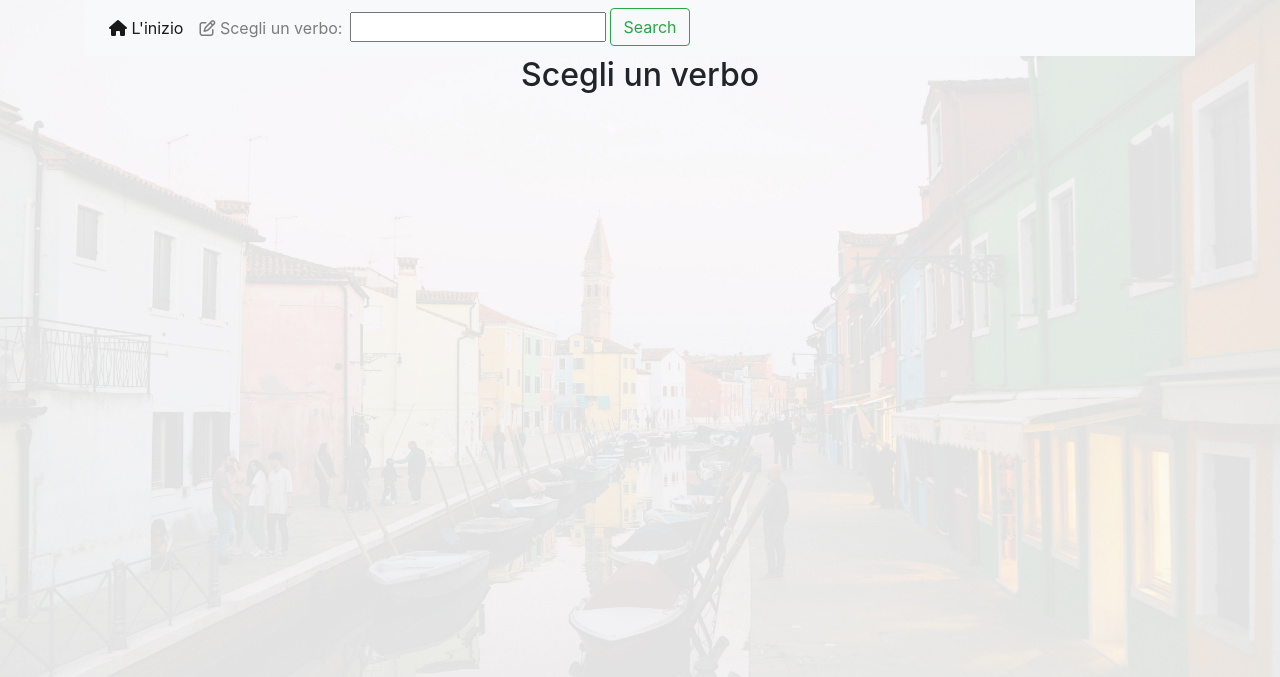
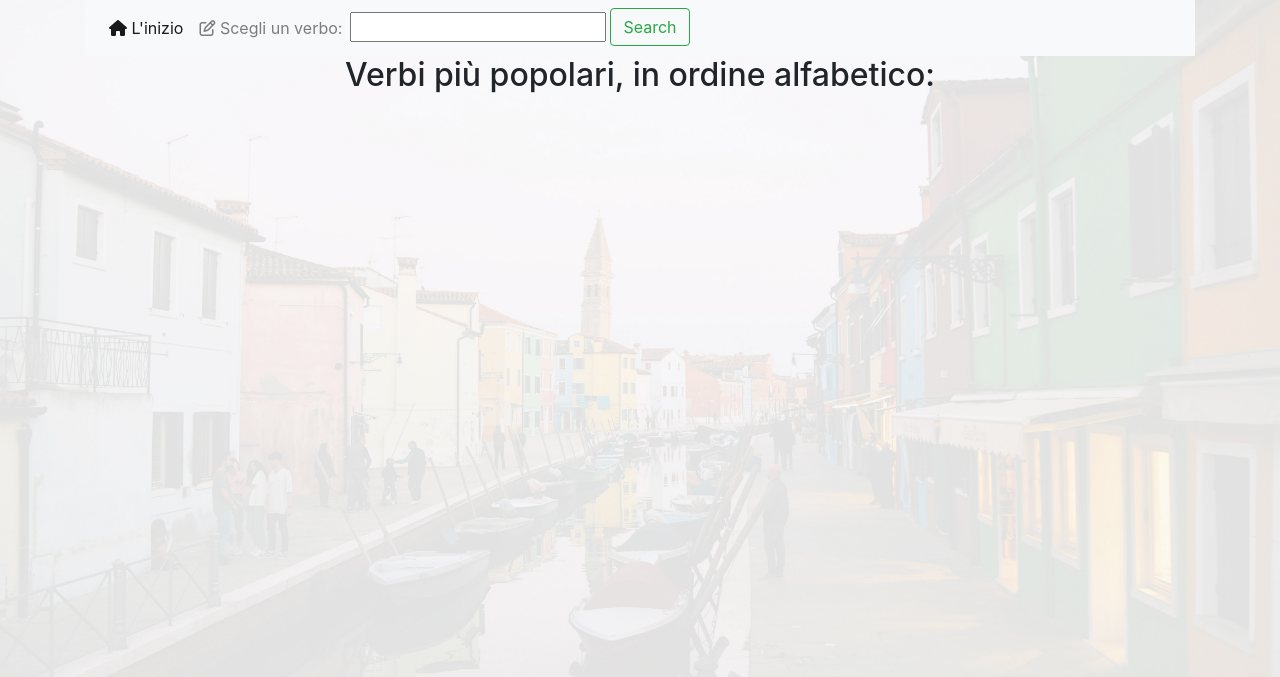
Before and after one commit to raphaelcordon/Verbi, a Flask app: page /italianoMain in a window 1280 px wide. Shown: the top 677 px of the page. Run offline with Flask 2, Linux system fonts and the light colour scheme; data that the repository does not hold is empty; some libraries are stand-ins or nearby versions.

Commit message:
Update italianoMain.html

```diff
--- a/templates/italiano/italianoMain.html
+++ b/templates/italiano/italianoMain.html
@@ -4,7 +4,7 @@
     <!-- ##### Partial Top Menu #####-->
     {% include 'italiano/partials/topMenu.html' %}
     <div class="container">
-        <h2 class="text-center">Scegli un verbo</h2>
+        <h2 class="text-center">Verbi più popolari, in ordine alfabetico:</h2>
         {% for letter in sequence %}
 
             {% for item in verbi|map(attribute='verbo')|unique|list|sort %}
```
